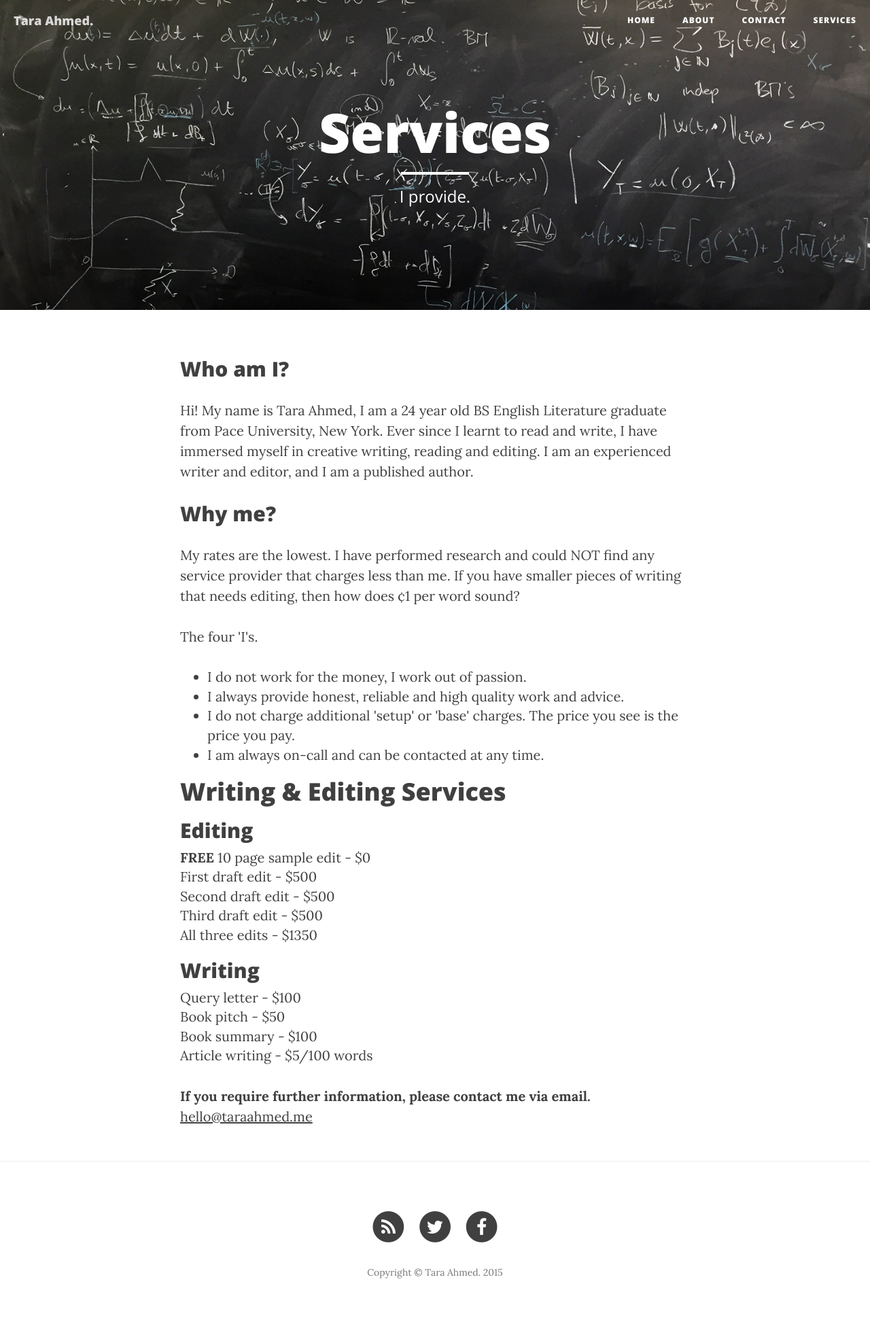
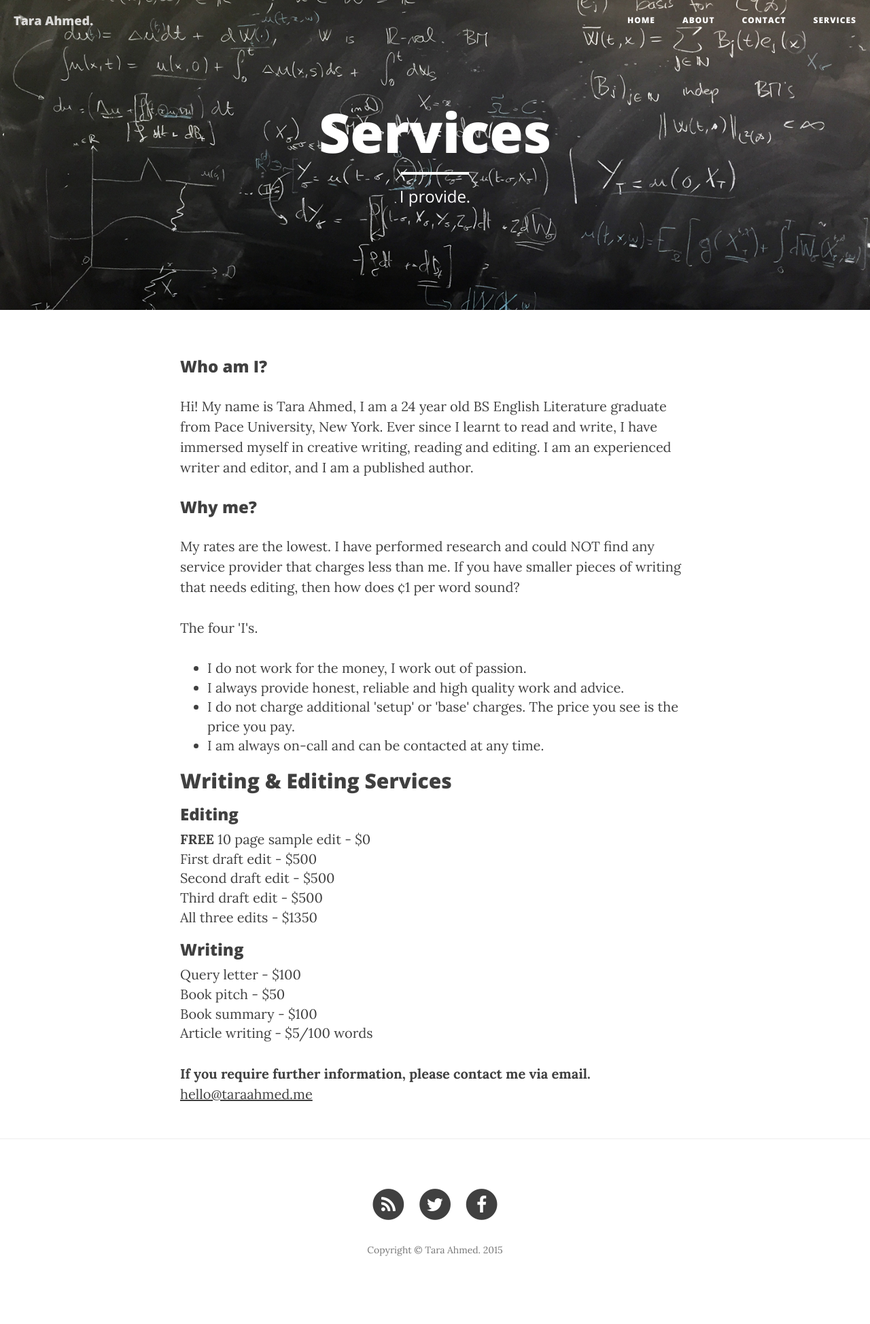
Before and after one commit to taraahmed/taraahmed.github.io, a Jekyll site: the page built from services.html, in a window 1280 px wide. Shown: the whole page at 68% size. Built offline with Jekyll 4.4.1, drawn with Linux system fonts in a browser that asks for light colours; nearby versions of some CDN libraries; after the commit the page ends 1915 px from its top, so only the background shows below that.

```diff
--- a/services.html
+++ b/services.html
@@ -4,9 +4,9 @@ title: "Services"
 description: "I provide."
 header-img: "img/services-bg.jpg"
 ---
-<h2>Who am I?</h2>
+<h3>Who am I?</h3>
 <p>Hi! My name is Tara Ahmed, I am a 24 year old BS English Literature graduate from Pace University, New York. Ever since I learnt to read and write, I have immersed myself in creative writing, reading and editing. I am an experienced writer and editor, and I am a published author.</p>
-<h2>Why me?</h2>
+<h3>Why me?</h3>
 <p>My rates are the lowest. I have performed research and could NOT find any service provider that charges less than me. If you have smaller pieces of writing that needs editing, then how does ¢1 per word sound?</p>
 <p>The four 'I's.</p>
 <ul>
@@ -15,9 +15,8 @@ header-img: "img/services-bg.jpg"
   <li>I do not charge additional 'setup' or 'base' charges. The price you see is the price you pay.</li>
   <li>I am always on-call and can be contacted at any time.</li>
 </ul>
-<h1>Writing & Editing Services</h1>
-
-<h2>Editing</h2>
+<h2>Writing & Editing Services</h2>
+<h3>Editing</h3>
 <dl>
   <dd><b>FREE</b> 10 page sample edit - $0</dd>
   <dd>First draft edit - $500</dd>
@@ -26,7 +25,7 @@ header-img: "img/services-bg.jpg"
   <dd>All three edits - $1350</dd>
 </dl>
 
-<h2>Writing</h2>
+<h3>Writing</h3>
 <dl>
   <dd>Query letter - $100</dd>
   <dd>Book pitch - $50</dd>
```
